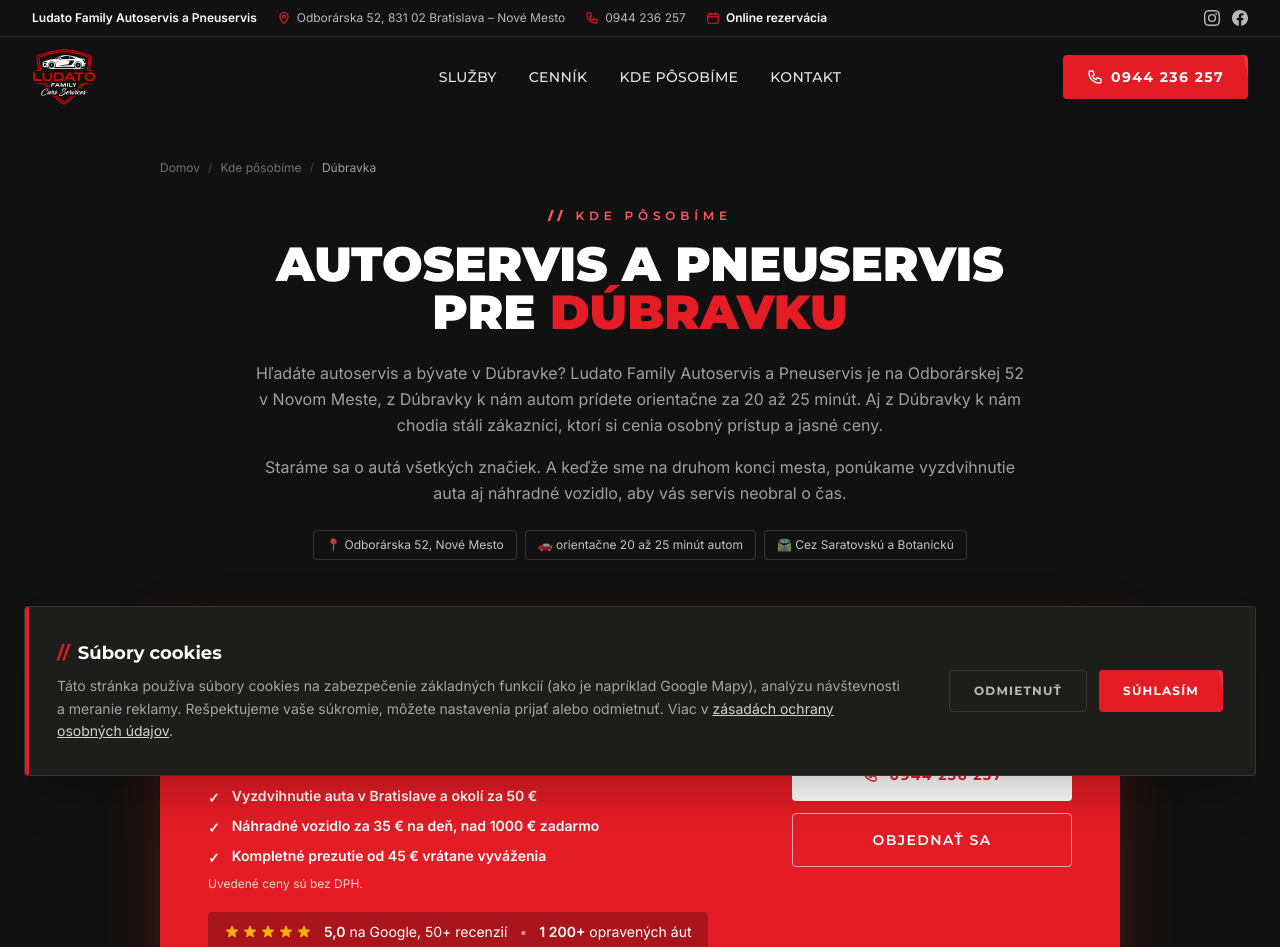
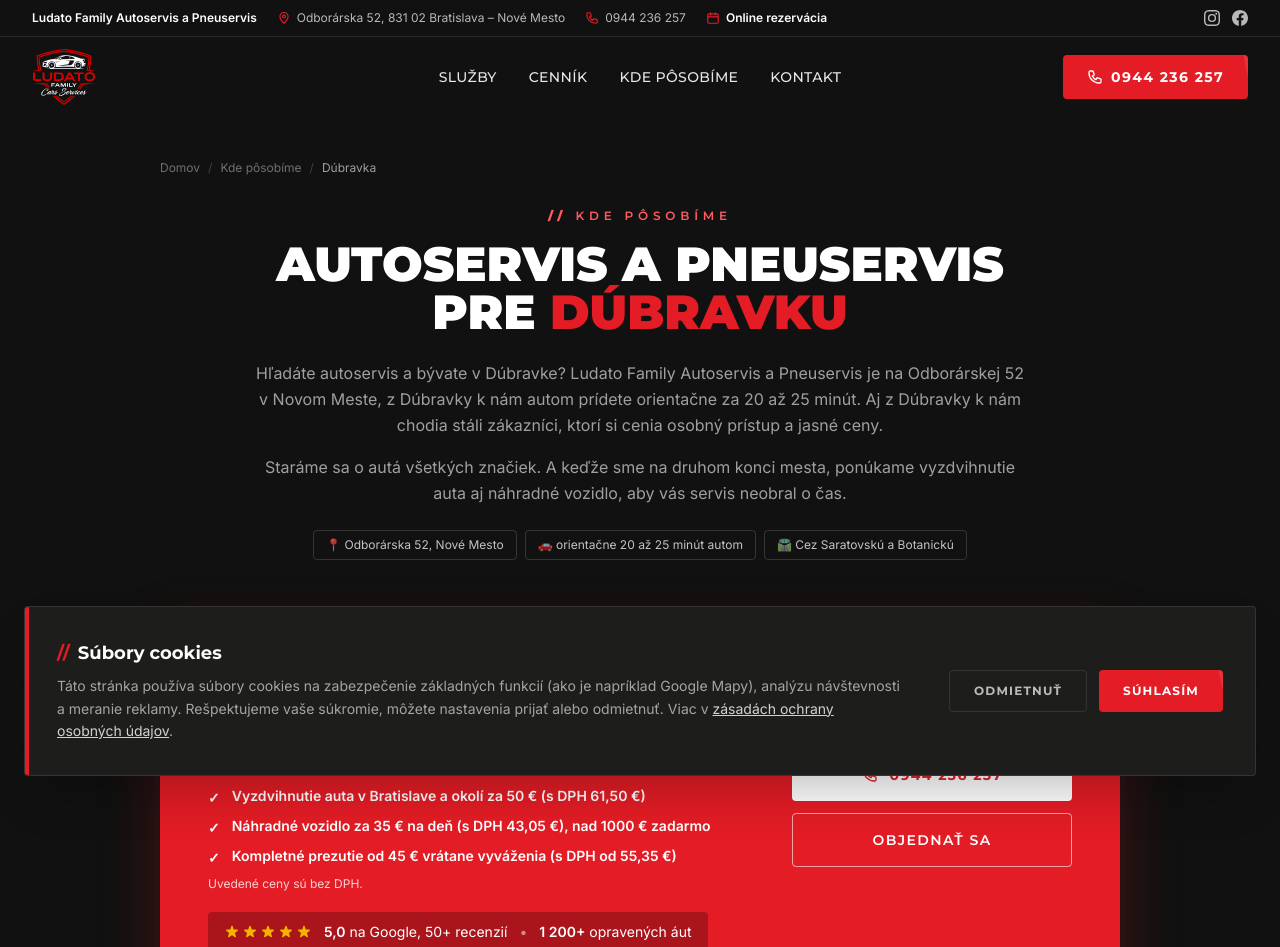
Before and after one commit to studioforma/ludato, a Next.js app: page /kde-posobime/dubravka in a window 1280 px wide. Shown: the top 947 px of the page. Built offline with nearby package versions, Linux system fonts and the light colour scheme.

Commit message:
T-375: ceny v titulkoch (Ružinov, Rača, Dúbravka, zložitá diagnostika) a pri cenách navrchu aj suma s DPH
Co-Authored-By: Claude Opus 5.5 <noreply@anthropic.com>

```diff
--- a/src/content/oblasti/dubravka.ts
+++ b/src/content/oblasti/dubravka.ts
@@ -13,9 +13,9 @@ const content: ServiceContent = [
         heading: 'Je to pre vás do servisu ďaleko?',
         text: 'Po auto si do Dúbravky prídeme sami a počas dlhšej opravy vám požičiame náhradné auto. Vy nemusíte nikam cestovať.',
         points: [
-            'Vyzdvihnutie auta v Bratislave a okolí za 50 €',
-            'Náhradné vozidlo za 35 € na deň, nad 1000 € zadarmo',
-            'Kompletné prezutie od 45 € vrátane vyváženia',
+            'Vyzdvihnutie auta v Bratislave a okolí za 50 € (s DPH 61,50 €)',
+            'Náhradné vozidlo za 35 € na deň (s DPH 43,05 €), nad 1000 € zadarmo',
+            'Kompletné prezutie od 45 € vrátane vyváženia (s DPH od 55,35 €)',
         ],
         secondaryHref: '/nacenenie?sluzba=pickup',
         secondaryLabel: 'Objednať sa',
--- a/src/content/oblasti/raca.ts
+++ b/src/content/oblasti/raca.ts
@@ -13,9 +13,9 @@ const content: ServiceContent = [
         heading: 'Nemáte čas prísť do servisu?',
         text: 'Po auto si do Rače prídeme sami. Vy zostanete doma alebo v práci a my sa postaráme o zvyšok.',
         points: [
-            'Vyzdvihnutie auta v Bratislave a okolí za 50 €',
-            'Náhradné vozidlo za 35 € na deň',
-            'Kompletné prezutie od 45 € vrátane vyváženia',
+            'Vyzdvihnutie auta v Bratislave a okolí za 50 € (s DPH 61,50 €)',
+            'Náhradné vozidlo za 35 € na deň (s DPH 43,05 €)',
+            'Kompletné prezutie od 45 € vrátane vyváženia (s DPH od 55,35 €)',
         ],
         secondaryHref: '/nacenenie?sluzba=pickup',
         secondaryLabel: 'Objednať sa',
--- a/src/content/oblasti/ruzinov.ts
+++ b/src/content/oblasti/ruzinov.ts
@@ -13,9 +13,9 @@ const content: ServiceContent = [
         heading: 'Ťahá vám auto po náraze do obrubníka do strany?',
         text: 'Parkovanie na sídlisku a výtlky nenápadne rozladia geometriu a zjedajú pneumatiky. Skontrolujeme to skôr, než budete meniť novú sadu.',
         points: [
-            'Kontrola geometrie za 16 €',
-            'Kontrola bŕzd za 35 €',
-            'Kompletné prezutie od 45 € vrátane vyváženia',
+            'Kontrola geometrie za 16 € (s DPH 19,68 €)',
+            'Kontrola bŕzd za 35 € (s DPH 43,05 €)',
+            'Kompletné prezutie od 45 € vrátane vyváženia (s DPH od 55,35 €)',
         ],
         secondaryHref: '/nacenenie?sluzba=geometria',
         secondaryLabel: 'Objednať sa',
--- a/src/content/sluzby/zlozita-diagnostika-bratislava.ts
+++ b/src/content/sluzby/zlozita-diagnostika-bratislava.ts
@@ -13,7 +13,7 @@ const content: ServiceContent = [
         heading: 'Vracia sa vám tá istá porucha?',
         text: 'Každé ďalšie skúšanie dielov stojí peniaze a porucha medzitým môže poškodiť turbo či katalyzátor. Nájdeme skutočnú príčinu.',
         points: [
-            'Diagnostika riadiacej jednotky za 40 €',
+            'Diagnostika riadiacej jednotky za 40 € (s DPH 49,20 €)',
             'Meranie snímačov a kabeláže priamo na aute',
             'Vlastný tester vstrekovačov',
         ],
--- a/src/lib/areas.ts
+++ b/src/lib/areas.ts
@@ -30,7 +30,7 @@ export const areas: AreaMeta[] = [
         nameAcc: 'Raču',
         h1: 'AUTOSERVIS A PNEUSERVIS PRE RAČU',
         h1Accent: 'RAČU',
-        title: 'Autoservis a pneuservis Rača | Prezutie, brzdy, olej a diagnostika, orientačne 10 až 15 minút od Rače na Odborárskej 52 | Ludato Family Autoservis a Pneuservis',
+        title: 'Autoservis Rača, 10 až 15 minút na Odborársku 52 | Prezutie od 45 €, kontrola bŕzd 35 €, uskladnenie pneu 40 € na sezónu, odťah 170 € | Ludato Family Autoservis',
         description:
             'Autoservis a pneuservis pre Raču, Krasňany aj Východné. Na Odborárskej v Novom Meste sme orientačne 10 až 15 minút autom. Brzdy, prezutie, diagnostika, výmena oleja.',
         driveTime: 'orientačne 10 až 15 minút autom',
@@ -64,7 +64,7 @@ export const areas: AreaMeta[] = [
         nameAcc: 'Ružinov',
         h1: 'AUTOSERVIS A PNEUSERVIS PRE RUŽINOV',
         h1Accent: 'RUŽINOV',
-        title: 'Autoservis a pneuservis Ružinov | Prezutie, geometria, brzdy a uskladnenie pneumatík, orientačne 15 minút od Ružinova | Ludato Family Autoservis a Pneuservis',
+        title: 'Autoservis Ružinov, 15 minút na Odborársku 52 | Prezutie od 45 €, geometria 16 €, kontrola bŕzd 35 €, výmena oleja od 35 € | Ludato Family Autoservis Bratislava',
         description:
             'Autoservis a pneuservis pre Ružinov, Trnávku, Prievoz aj Štrkovec. Na Odborárskej v Novom Meste sme orientačne 15 minút autom. Geometria, brzdy, prezutie, diagnostika.',
         driveTime: 'orientačne 15 minút autom',
@@ -115,7 +115,7 @@ export const areas: AreaMeta[] = [
         nameAcc: 'Dúbravku',
         h1: 'AUTOSERVIS A PNEUSERVIS PRE DÚBRAVKU',
         h1Accent: 'DÚBRAVKU',
-        title: 'Autoservis a pneuservis Dúbravka | Brzdy, prezutie, diagnostika a vyzdvihnutie auta, orientačne 20 až 25 minút | Ludato Family Autoservis a Pneuservis',
+        title: 'Autoservis Dúbravka, 20 až 25 minút na Odborársku 52 | Prezutie od 45 €, výmena oleja od 35 €, diagnostika 40 €, vyzdvihnutie auta 50 € | Ludato Family Autoservis',
         description:
             'Autoservis a pneuservis pre Dúbravku. Na Odborárskej v Novom Meste sme orientačne 20 až 25 minút autom. Brzdy, prezutie, diagnostika, náhradné vozidlo aj pickup auta.',
         driveTime: 'orientačne 20 až 25 minút autom',
--- a/src/lib/services.ts
+++ b/src/lib/services.ts
@@ -290,7 +290,7 @@ export const services: ServiceMeta[] = [
         name: 'Zložitá diagnostika',
         h1: 'ZLOŽITÁ DIAGNOSTIKA BRATISLAVA – NOVÉ MESTO',
         h1Accent: 'BRATISLAVA',
-        title: 'Zložitá diagnostika Bratislava – Nové Mesto | Keď iný servis chybu nenašiel, poruchy elektroniky, turba a kabeláže | Ludato Family Autoservis a Pneuservis',
+        title: 'Zložitá diagnostika Bratislava, Nové Mesto | Keď iný servis chybu nenašiel | Diagnostika riadiacej jednotky 40 €, elektrika, motor, snímače | Ludato Family Autoservis',
         description:
             'Zložitá diagnostika v Bratislave, Novom Meste: poruchy, ktoré sa vracajú, skraty v kabeláži, klamúce snímače. Hľadáme skutočnú príčinu, nie prvý diel z kódu.',
         teaser: 'Keď sa kontrolka stále vracia alebo chybu inde nenašli. Hľadáme skutočnú príčinu, nie prvý diel.',
```
